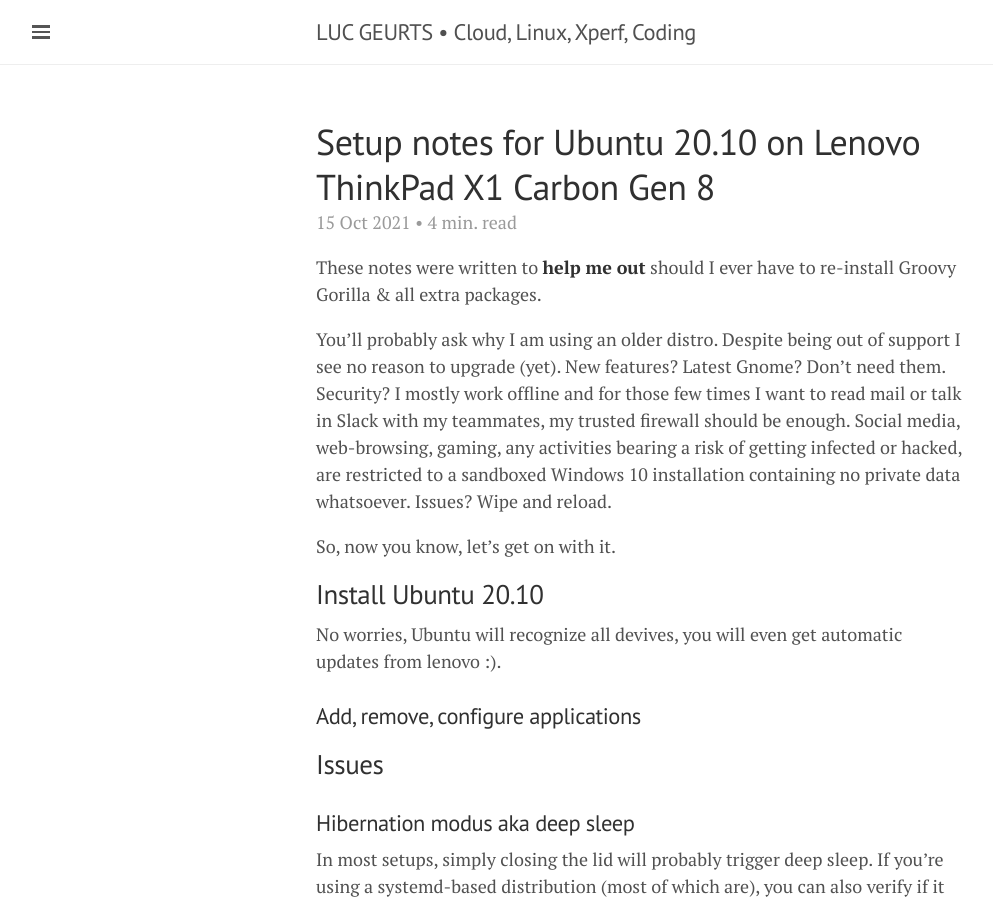
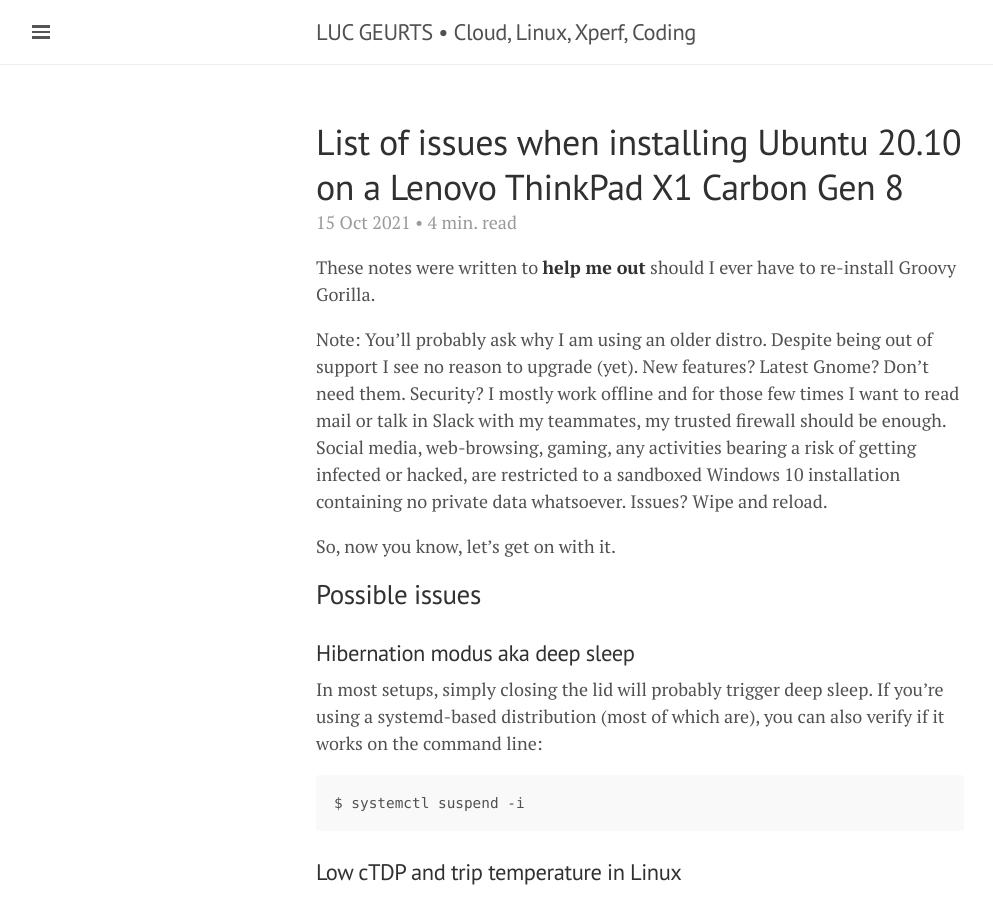
Before and after one commit to lgeurts/lgeurts.github.io, a Jekyll site: the page built from _posts/2021-10-15-ubuntu-setup-notes-for-x1-carbon-gen8.md, in a window 1280 px wide and 900 px high. Shown: the whole window, without its empty margins (0-993 px from the left). Built offline with Jekyll 4.4.1, drawn with Linux system fonts in a browser that asks for light colours; nearby versions of some CDN libraries; comment, search, counter and statistics services are not loaded.

Commit message:
Update 2021-10-15-ubuntu-setup-notes-for-x1-carbon-gen8.md

````diff
--- a/_posts/2021-10-15-ubuntu-setup-notes-for-x1-carbon-gen8.md
+++ b/_posts/2021-10-15-ubuntu-setup-notes-for-x1-carbon-gen8.md
@@ -1,28 +1,21 @@
 ---
 layout: post
-title: Setup notes for Ubuntu 20.10 on Lenovo ThinkPad X1 Carbon Gen 8
+title: List of issues when installing Ubuntu 20.10 on a Lenovo ThinkPad X1 Carbon Gen 8
 read_time: true
 comments: true
 category: Open Source
 tags: [ Linux Tutorials ]
 ---
 
-These notes were written to **help me out** should I ever have to re-install Groovy Gorilla & all extra packages.
+These notes were written to **help me out** should I ever have to re-install Groovy Gorilla.
 
-You'll probably ask why I am using an older distro. Despite being out of support I see no reason to upgrade (yet). New features? Latest Gnome? Don't need them. Security? I mostly work offline and for those few times I want to read mail or talk in Slack with my teammates, my trusted firewall should be enough. Social media, web-browsing, gaming, any activities bearing a risk of getting infected or hacked, are restricted to a sandboxed Windows 10 installation containing no private data whatsoever. Issues? Wipe and reload.
+Note: You'll probably ask why I am using an older distro. Despite being out of support I see no reason to upgrade (yet). New features? Latest Gnome? Don't need them. Security? I mostly work offline and for those few times I want to read mail or talk in Slack with my teammates, my trusted firewall should be enough. Social media, web-browsing, gaming, any activities bearing a risk of getting infected or hacked, are restricted to a sandboxed Windows 10 installation containing no private data whatsoever. Issues? Wipe and reload.
 
 So, now you know, let's get on with it.
 
 <!--- <img src="/assets/groovy-gorilla.jpg" width="360"> --->
-## Install Ubuntu 20.10
 
-No worries, Ubuntu will recognize all devives, you will even get automatic updates from lenovo :).
-
-### Add, remove, configure applications
-
-
-
-## Issues
+## Possible issues
 
 ### Hibernation modus aka deep sleep
 
@@ -30,7 +23,6 @@
 ```
 $ systemctl suspend -i
 ```
-
 ### Low cTDP and trip temperature in Linux
 
 This problem is related to thermal throttling on Linux, that is set much below the Windows values. This will cause your laptop to run much slower than it could under heavy stress.
````
